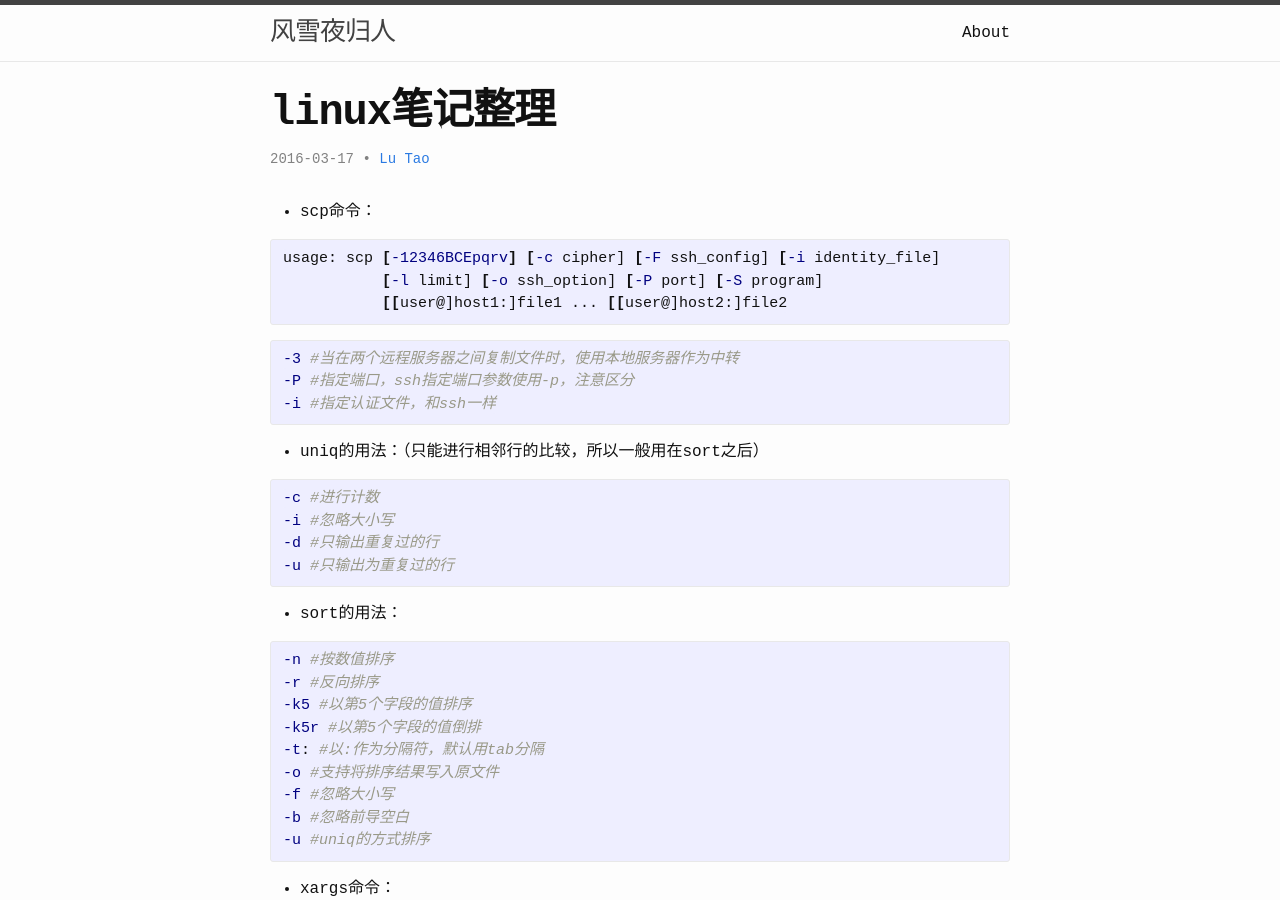
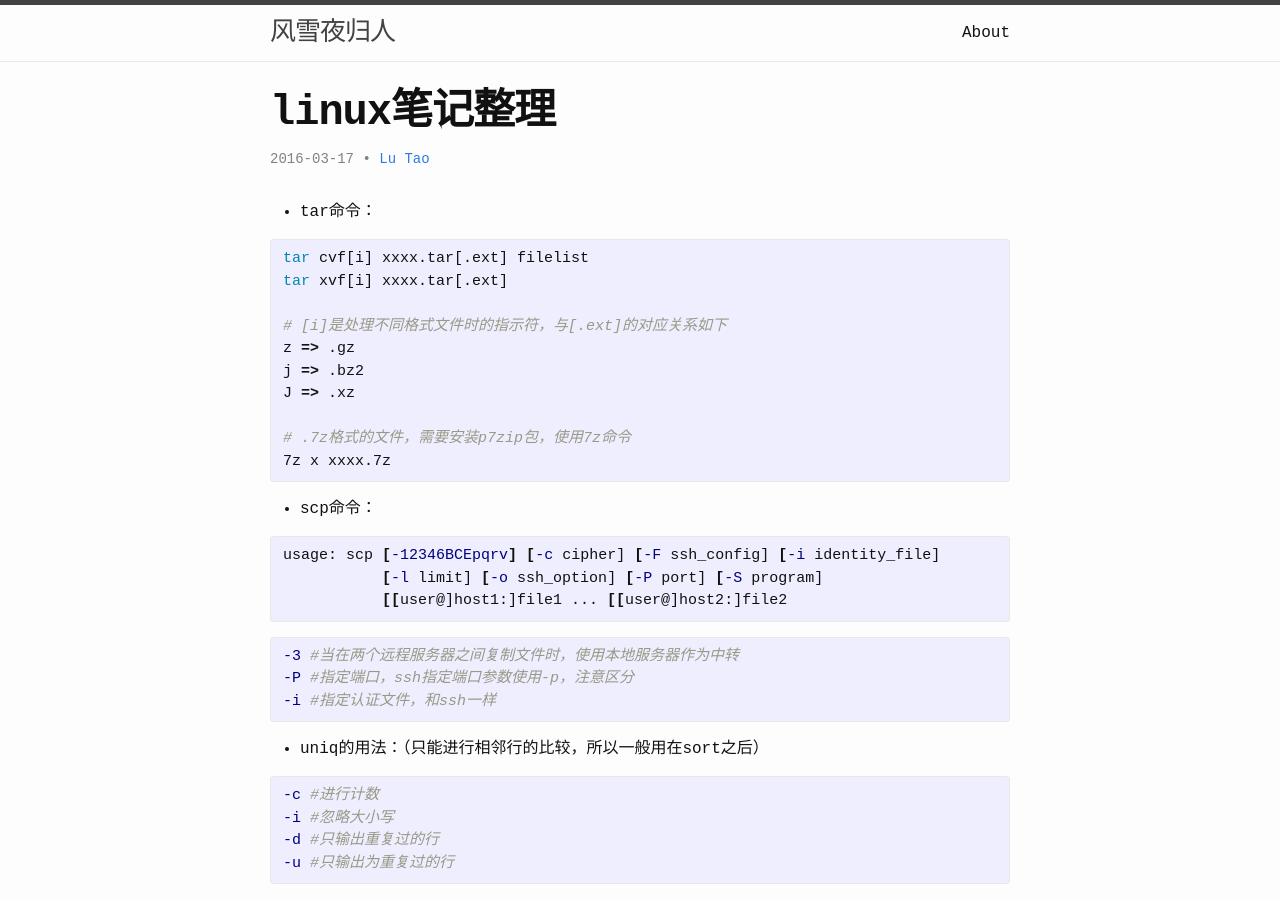
Before and after one commit to lutaoact/lutaoact.github.io, a Jekyll site: the page built from _posts/2016-03-17-linux-skill.markdown, in a window 1280 px wide and 900 px high. Built offline with Jekyll 4.4.1, drawn with Linux system fonts in a browser that asks for light colours; some of the changed text lies outside the part shown.

Commit message:
linux tar

```diff
--- a/_posts/2016-03-17-linux-skill.markdown
+++ b/_posts/2016-03-17-linux-skill.markdown
@@ -4,6 +4,20 @@ title:  "linux笔记整理"
 date:   2016-03-17 09:58:27 +0800
 categories: linux bash
 ---
+* tar命令：
+{% highlight sh %}
+tar cvf[i] xxxx.tar[.ext] filelist
+tar xvf[i] xxxx.tar[.ext]
+
+# [i]是处理不同格式文件时的指示符，与[.ext]的对应关系如下
+z => .gz
+j => .bz2
+J => .xz
+
+# .7z格式的文件，需要安装p7zip包，使用7z命令
+7z x xxxx.7z
+{% endhighlight %}
+
 * scp命令：
 {% highlight sh %}
 usage: scp [-12346BCEpqrv] [-c cipher] [-F ssh_config] [-i identity_file]
@@ -166,10 +180,11 @@ su --login centos -c "$CMD" #以centos用户来执行命令
 {% highlight sh %}
 #镜像地址 http://www.gnu.org/prep/ftp.html，找一个比较快的
 wget http://mirrors.ustc.edu.cn/gnu/gcc/gcc-5.3.0/gcc-5.3.0.tar.bz2
-tar xvfj gcc-5.3.0.tar.gz
+tar xvfj gcc-5.3.0.tar.bz2
 cd gcc-5.3.0
 
 #下载依赖mpfr gmp mpc isl，这个比自己手动下载要方便很多
+#如果下载过程太慢，直接编辑脚本中的下载地址，也可以给wget加上-c参数，断线续传
 ./contrib/download_prerequisites
 
 ./configure --disable-multilib #--prefix=/usr，默认为/usr/local
@@ -184,8 +199,3 @@ make install
 #如果默认安装路径/usr/local，需要转到/usr目录下
 sudo update-alternatives --install /usr/bin/gcc gcc /usr/local/bin/gcc 40
 {% endhighlight %}
-
-* centos下`g++`安装包名字叫做：`gcc-c++`
-{% highlight sh %}
-sudo yum -y install gcc-c++
-{% endhighlight %}
--- a/_posts/2016-04-17-centos.markdown
+++ b/_posts/2016-04-17-centos.markdown
@@ -9,3 +9,8 @@ categories: centos
 {% highlight sh %}
 yum provides <command> # 查看提供command命令的包列表
 {% endhighlight %}
+
+* centos下`g++`安装包名字叫做：`gcc-c++`
+{% highlight sh %}
+sudo yum -y install gcc-c++
+{% endhighlight %}
```
